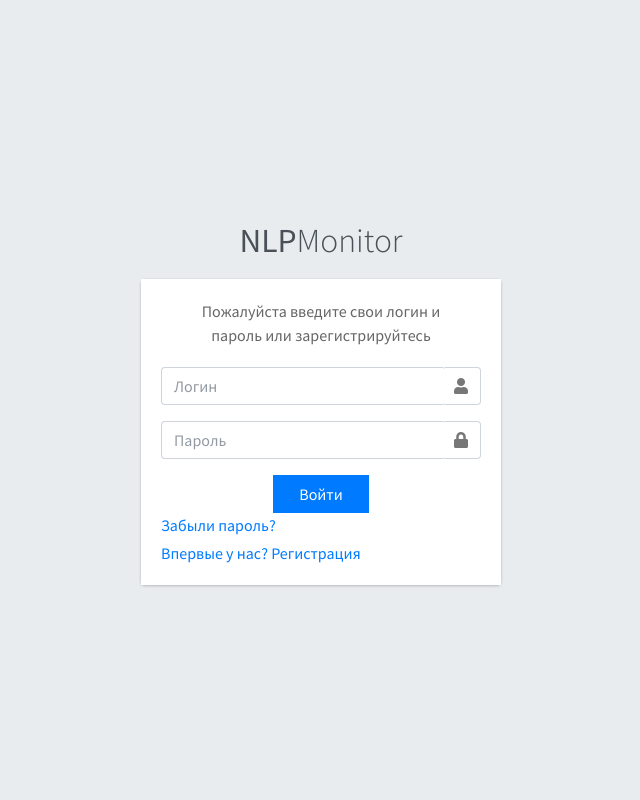
After one commit to KindYAK/NLPMonitor, a Django app: page /login/ in a window 1280 px wide. The commit adds this page. Shown: the whole page, without its empty margins (319-959 px from the left). Run offline with Django 3.2, Linux system fonts and the light colour scheme; some libraries are stand-ins or nearby versions.

Commit message:
Login/Logout

```diff
--- a/web/mainapp/urls.py
+++ b/web/mainapp/urls.py
@@ -1,9 +1,12 @@
 from django.urls import path, include
 from .views import *
 from django.views.generic import TemplateView
+from django.contrib.auth import views as auth_views
 
 app_name = 'mainapp'
 
 urlpatterns = [
     path('', TemplateView.as_view(template_name="mainapp/index.html"), name="index"),
+    path('login/', auth_views.LoginView.as_view(template_name="mainapp/login.html"), name='login'),
+    path('logout/', auth_views.LogoutView.as_view(next_page="/"), name='logout'),
 ]
--- a/web/nlpmonitor/settings.py
+++ b/web/nlpmonitor/settings.py
@@ -76,6 +76,8 @@ TEMPLATES = [
 
 WSGI_APPLICATION = 'nlpmonitor.wsgi.application'
 
+
+LOGIN_REDIRECT_URL = "/"
 
 # Database
 # https://docs.djangoproject.com/en/2.2/ref/settings/#databases
--- /dev/null
+++ b/web/templates/mainapp/login.html
@@ -0,0 +1,83 @@
+{% load staticfiles %}
+<!DOCTYPE html>
+<html>
+<head>
+    <meta charset="utf-8">
+    <meta http-equiv="X-UA-Compatible" content="IE=edge">
+    <title>Вход</title>
+    <!-- Tell the browser to be responsive to screen width -->
+    <meta name="viewport" content="width=device-width, initial-scale=1">
+
+    <!-- Font Awesome -->
+    <link rel="stylesheet" href="https://use.fontawesome.com/releases/v5.8.2/css/all.css"
+          integrity="sha384-oS3vJWv+0UjzBfQzYUhtDYW+Pj2yciDJxpsK1OYPAYjqT085Qq/1cq5FLXAZQ7Ay" crossorigin="anonymous">
+    <!-- Ionicons -->
+    <link rel="stylesheet" href="https://code.ionicframework.com/ionicons/2.0.1/css/ionicons.min.css">
+    <!-- icheck bootstrap -->
+    <link rel="stylesheet" href="{% static 'adminlte/plugins/icheck-bootstrap/icheck-bootstrap.min.css' %}">
+    <!-- Theme style -->
+    <link rel="stylesheet" href="{% static 'adminlte/dist/css/adminlte.min.css' %}">
+    <!-- Google Font: Source Sans Pro -->
+    <link href="https://fonts.googleapis.com/css?family=Source+Sans+Pro:300,400,400i,700" rel="stylesheet">
+    <style>
+        .badge-danger {
+            white-space: unset;
+        }
+    </style>
+</head>
+<body class="hold-transition login-page">
+<div class="login-box">
+    <div class="login-logo">
+        <a href="{% url 'mainapp:index' %}"><b>NLP</b>Monitor</a>
+    </div>
+    <!-- /.login-logo -->
+    <div class="card">
+        <div class="card-body login-card-body">
+            <p class="login-box-msg">Пожалуйста введите свои логин и пароль или зарегистрируйтесь</p>
+
+            <form action="{% url 'mainapp:login' %}" method="post">
+                {% csrf_token %}
+                {% for error in form.non_field_errors %}
+                    <span class="badge badge-danger">{{ error }}</span>
+                {% endfor %}
+                <div class="input-group mb-3">
+                    <input type="text" class="form-control" name="username" placeholder="Логин" required>
+                    <div class="input-group-append input-group-text">
+                        <span class="fas fa-user"></span>
+                    </div>
+                </div>
+                <div class="input-group mb-3">
+                    <input type="password" class="form-control" name="password" placeholder="Пароль" required>
+                    <div class="input-group-append input-group-text">
+                        <span class="fas fa-lock"></span>
+                    </div>
+                </div>
+                <div class="row">
+                    <!-- /.col -->
+                    <div class="col-4 offset-4">
+                        <button type="submit" class="btn btn-primary btn-block btn-flat">Войти</button>
+                    </div>
+                    <!-- /.col -->
+                </div>
+            </form>
+            <!-- /.social-auth-links -->
+
+            <p class="mb-1">
+                <a href="#">Забыли пароль?</a>
+            </p>
+            <p class="mb-0">
+                <a href="#" class="text-center">Впервые у нас? Регистрация</a>
+            </p>
+        </div>
+        <!-- /.login-card-body -->
+    </div>
+</div>
+<!-- /.login-box -->
+
+<!-- jQuery -->
+<script src="{% static 'adminlte/plugins/jquery/jquery.min.js' %}"></script>
+<!-- Bootstrap 4 -->
+<script src="{% static 'adminlte/plugins/bootstrap/js/bootstrap.bundle.min.js' %}"></script>
+
+</body>
+</html>
```
Also changed, not shown: web/templates/base.html (+6 -2 lines).
